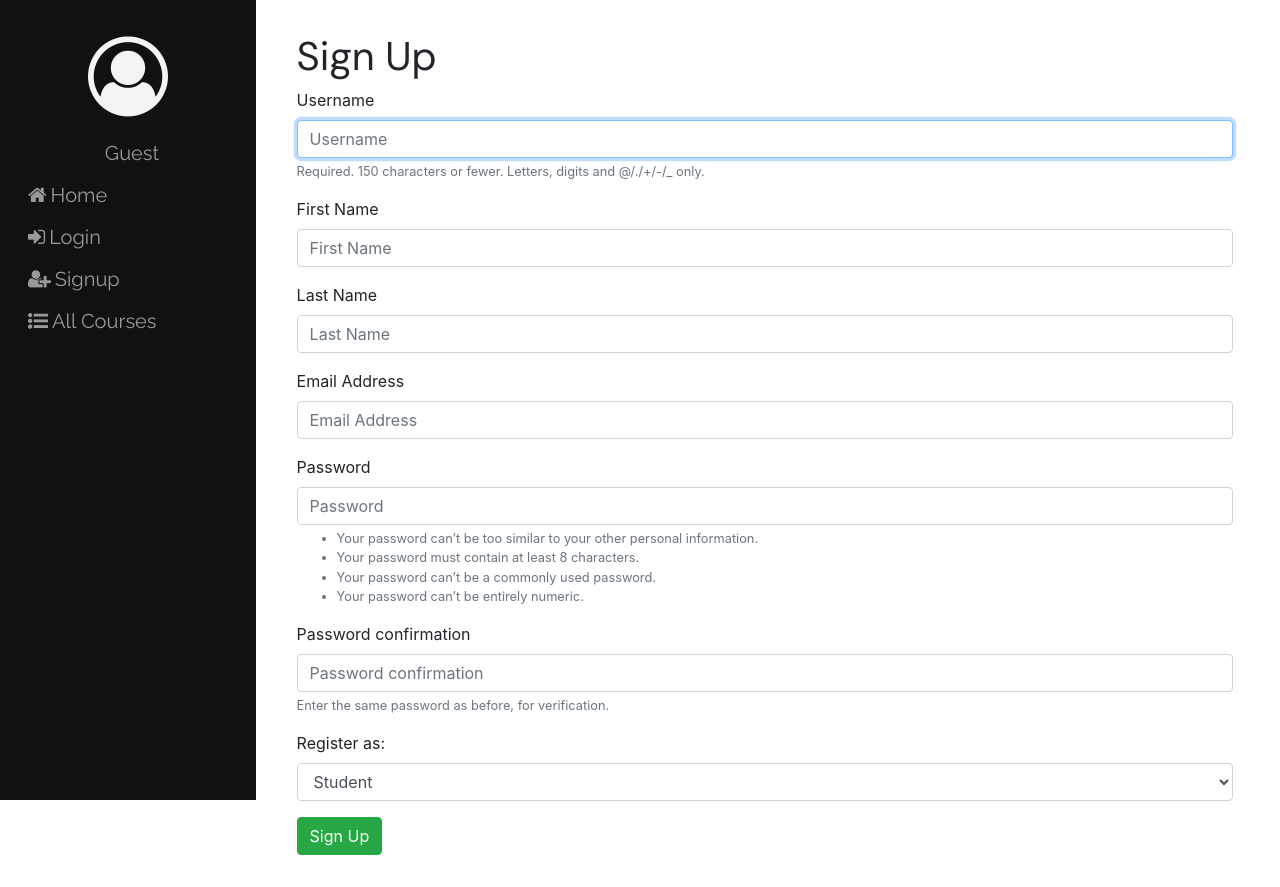
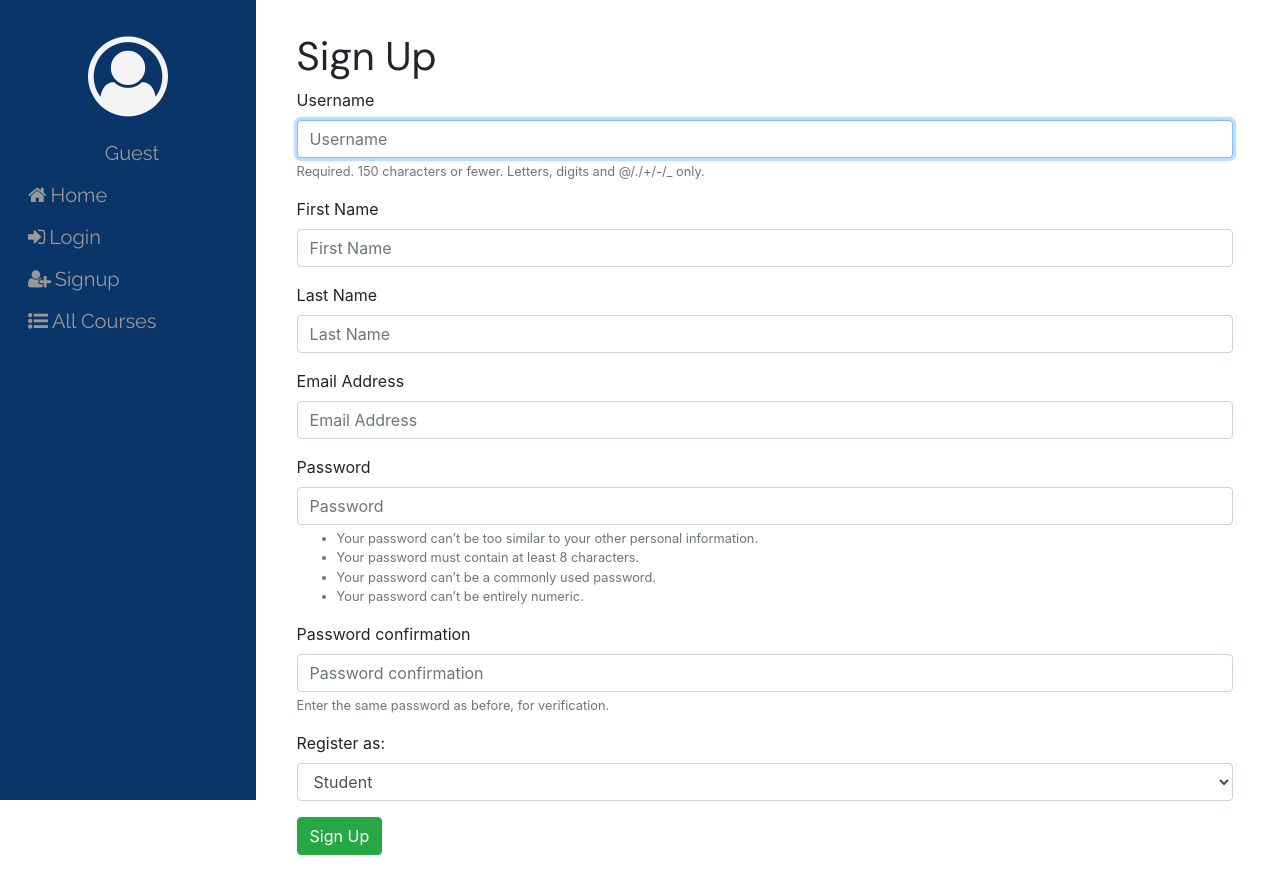
Before and after one commit to adityagoyal222/django-lms, a Django app: page /users/signup/ in a window 1280 px wide. Run offline with Django 3.2, Linux system fonts and the light colour scheme; some libraries are stand-ins or nearby versions.

```diff
--- a/static/django_lms/css/master.css
+++ b/static/django_lms/css/master.css
@@ -5,7 +5,7 @@
   z-index: 1; /* Stay on top */
   top: 0; /* Stay at the top */
   left: 0;
-  background-color: #111; /* Black */
+  background-color: #093568; /* Black */
   overflow-x: hidden; /* Disable horizontal scroll */
   padding-top: 20px;
 }
```
Also changed, not shown: README.md.
